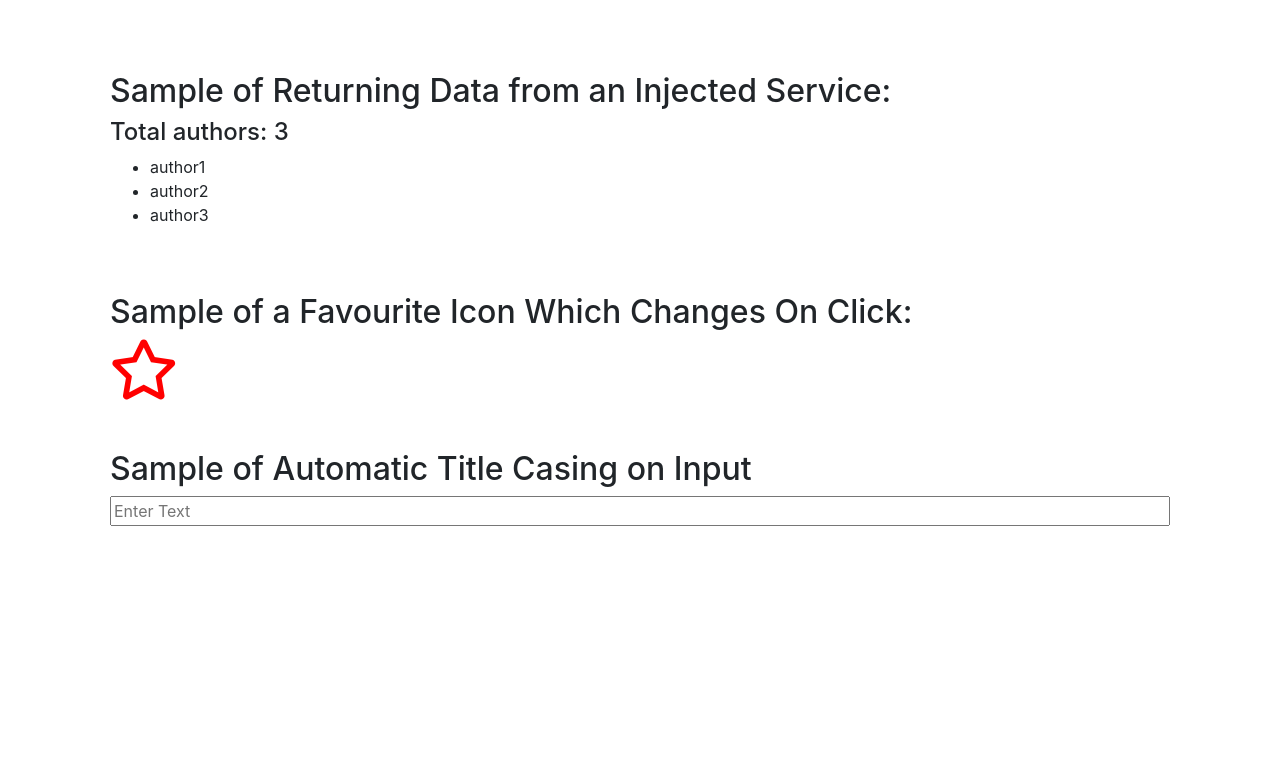
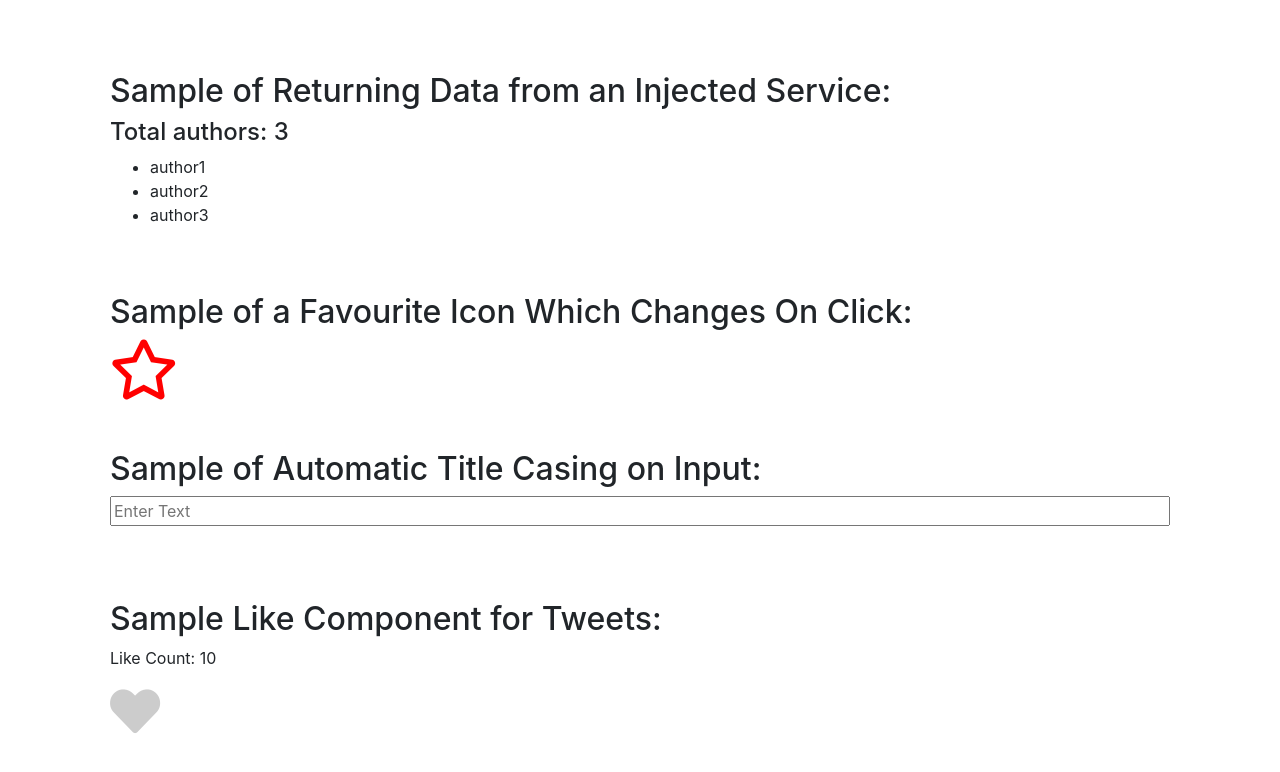
Before and after one commit to ShaneF67/angular-sandbox, an Angular app: page / in a window 1280 px wide. Shown: the part 354-1126 px from the top of the page. Before the commit the page ends 954 px from the top, so only its background shows below. Built offline with nearby package versions, Linux system fonts and the light colour scheme.

Commit message:
Adding tweet like emulator and some code tidy up

```diff
--- a/src/app/app.component.html
+++ b/src/app/app.component.html
@@ -22,7 +22,14 @@
   <div class="row sample-section">
     <div class="col-md-12 col-md-offset-4">
       <title-casing></title-casing>
+    </div>
+  </div>
 
+  <div class="row sample-section">
+    <div class="col-md-12 col-md-offset-4">
+      <like
+      [likesCount]="tweet.likesCount"
+      [isLiked]="tweet.isLiked"></like>
     </div>
   </div>
 
--- a/src/app/app.component.ts
+++ b/src/app/app.component.ts
@@ -7,4 +7,10 @@ import { Component } from '@angular/core';
 })
 export class AppComponent {
   title = "Shane's Angular Sandbox";
+
+  tweet = {
+    body: "Body of tweet....",
+    isLiked: false,
+    likesCount: 10
+  }
 }
--- a/src/app/app.module.ts
+++ b/src/app/app.module.ts
@@ -8,6 +8,7 @@ import { AuthorsComponent } from './authors/authors.component';
 import { FavouriteComponent } from './favourite/favourite.component';
 import { TitleCasingComponent } from './title-casing/title-casing.component';
 import { FormatTitlePipe } from './pipes/format-title.pipe';
+import { LikeComponent } from './like/like.component';
 
 @NgModule({
   declarations: [
@@ -15,7 +16,8 @@ import { FormatTitlePipe } from './pipes/format-title.pipe';
     AuthorsComponent,
     FavouriteComponent,
     TitleCasingComponent,
-    FormatTitlePipe
+    FormatTitlePipe,
+    LikeComponent
   ],
   imports: [
     BrowserModule,
--- a/src/app/authors/authors.component.ts
+++ b/src/app/authors/authors.component.ts
@@ -1,6 +1,5 @@
 import { AuthorsService } from '../services/authors.service';
-import { Component, OnInit } from '@angular/core';
-import { ArrayType } from '@angular/compiler';
+import { Component } from '@angular/core';
 
 @Component({
   selector: 'app-authors',
--- a/src/app/favourite/favourite.component.ts
+++ b/src/app/favourite/favourite.component.ts
@@ -1,4 +1,4 @@
-import { Component, OnInit, Input } from '@angular/core';
+import { Component, Input } from '@angular/core';
 
 @Component({
   selector: 'favourite',
--- /dev/null
+++ b/src/app/like/like.component.css
@@ -0,0 +1,8 @@
+.heart {
+    font-size: 50px;
+    color: #ccc;
+}
+
+.heart-pink {
+    color: deeppink;
+}
--- /dev/null
+++ b/src/app/like/like.component.html
@@ -0,0 +1,3 @@
+<h2>Sample Like Component for Tweets:</h2>
+<p>Like Count: {{ likesCount }}</p>
+<i class="fas fa-heart heart" [class.heart-pink]="isLiked" (click)="likeClick()"></i>
--- /dev/null
+++ b/src/app/like/like.component.ts
@@ -0,0 +1,21 @@
+import { Component, Input } from '@angular/core';
+
+@Component({
+  selector: 'like',
+  templateUrl: './like.component.html',
+  styleUrls: ['./like.component.css']
+})
+export class LikeComponent {
+
+  @Input('isLiked') isLiked: boolean;
+
+  @Input('likesCount') likesCount: number;
+
+  likeClick() {
+    this.isLiked = !this.isLiked;
+
+    this.isLiked ? this.likesCount++ : this.likesCount--;
+
+  }
+
+}
--- a/src/app/title-casing/title-casing.component.html
+++ b/src/app/title-casing/title-casing.component.html
@@ -1,4 +1,4 @@
-<h2>Sample of Automatic Title Casing on Input</h2>
+<h2>Sample of Automatic Title Casing on Input:</h2>
 <input type="text" placeholder="Enter Text" class="input-group" [(ngModel)]="movieTitle" />
 <br>
 <span>{{ movieTitle | formatTitle }}</span>
--- a/src/app/title-casing/title-casing.component.ts
+++ b/src/app/title-casing/title-casing.component.ts
@@ -1,4 +1,4 @@
-import { Component, OnInit } from '@angular/core';
+import { Component } from '@angular/core';
 
 @Component({
   selector: 'title-casing',
```
Also changed, not shown: 1 other file (tests, documents, lock files or other folders).
